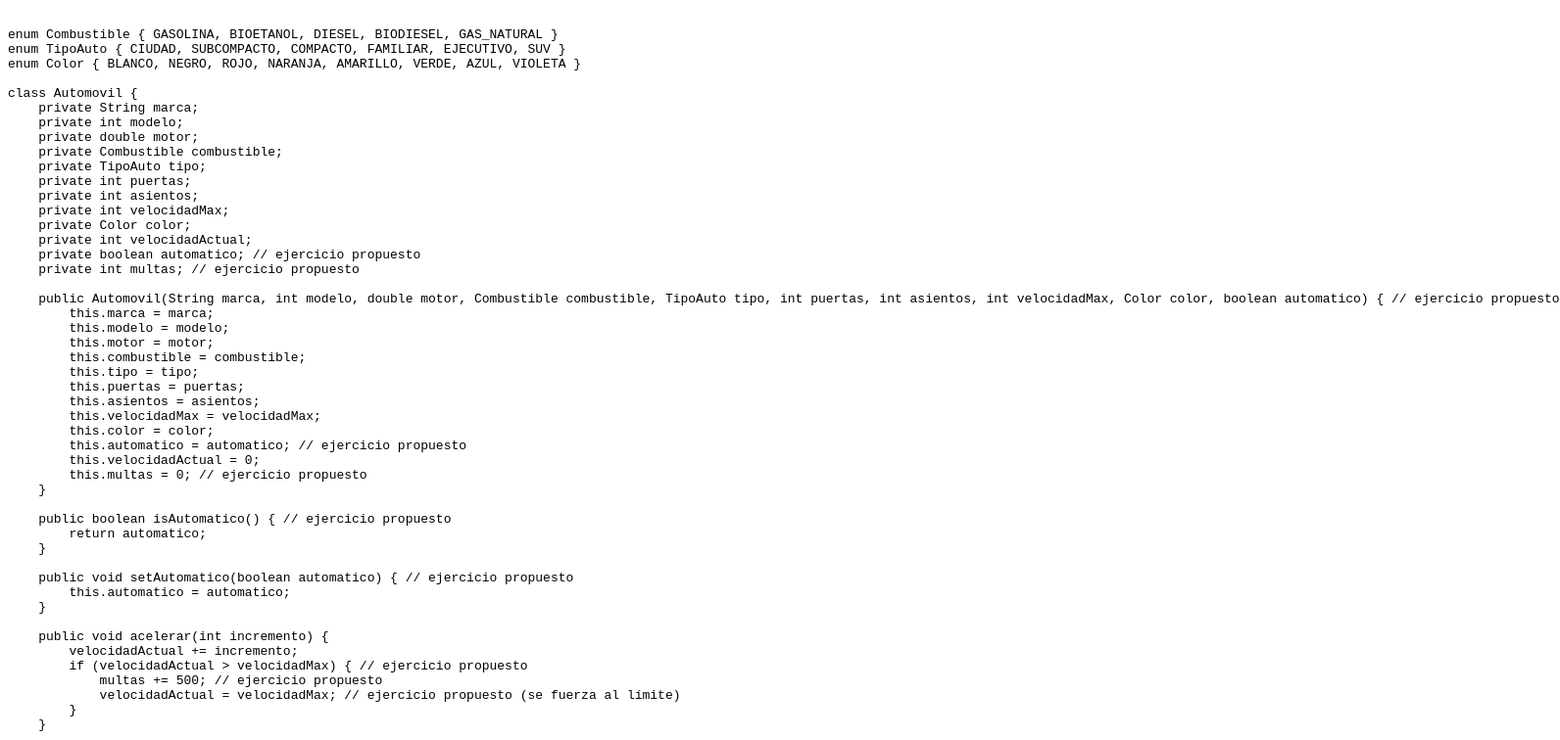
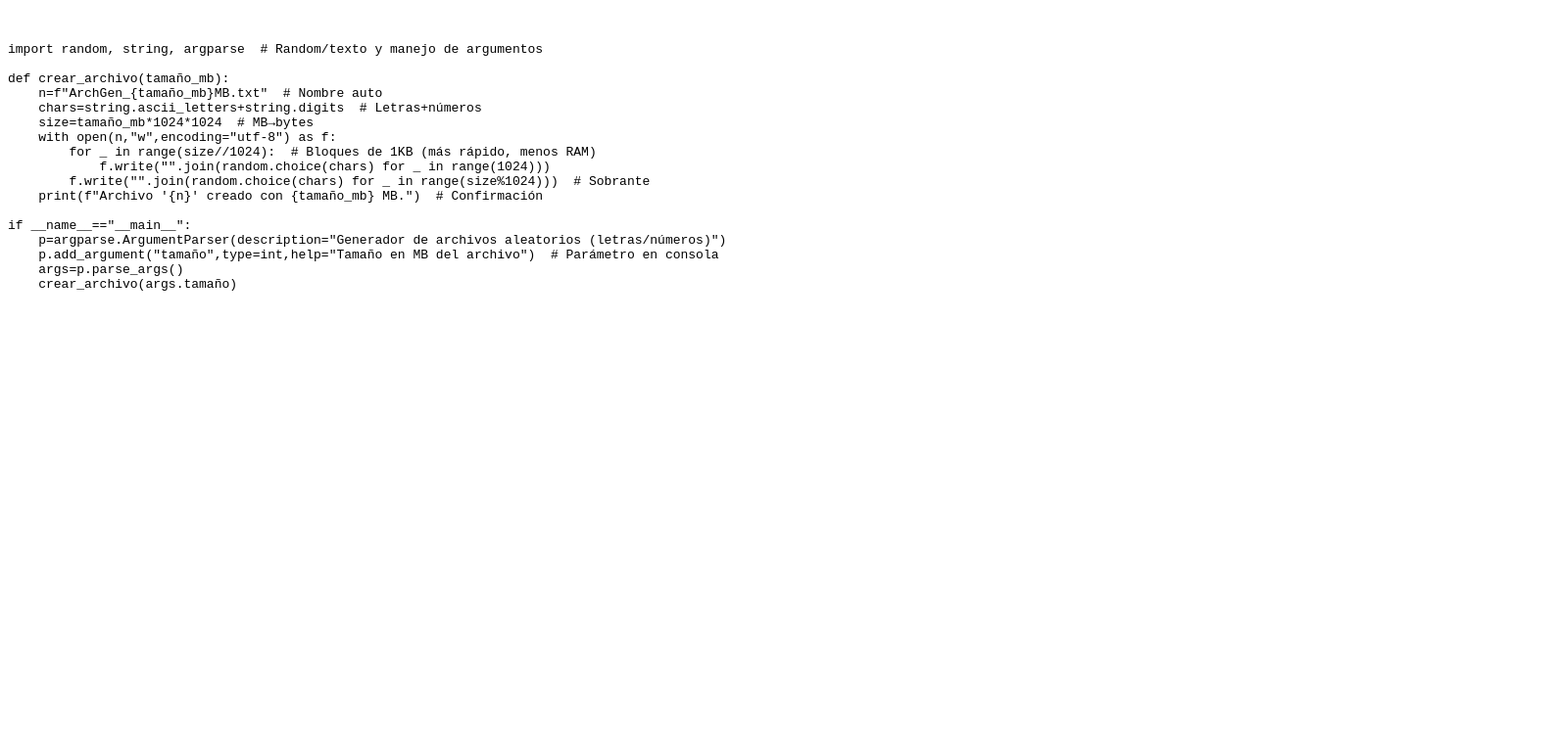
Before and after one commit to Mau2g/5hSoluciones, a plain HTML site: page auto/index.html in a window 1280 px wide. Shown: the top 756 px of the page at 98% size, 1592 px wide, since content can reach past the window. Drawn offline with Linux system fonts and the light colour scheme.

Commit message:
Actualizar index.html
Código python

```diff
--- a/auto/index.html
+++ b/auto/index.html
@@ -7,110 +7,24 @@
 <body>
 <pre>
 
-enum Combustible { GASOLINA, BIOETANOL, DIESEL, BIODIESEL, GAS_NATURAL }
-enum TipoAuto { CIUDAD, SUBCOMPACTO, COMPACTO, FAMILIAR, EJECUTIVO, SUV }
-enum Color { BLANCO, NEGRO, ROJO, NARANJA, AMARILLO, VERDE, AZUL, VIOLETA }
 
-class Automovil {
-    private String marca;
-    private int modelo;
-    private double motor;
-    private Combustible combustible;
-    private TipoAuto tipo;
-    private int puertas;
-    private int asientos;
-    private int velocidadMax;
-    private Color color;
-    private int velocidadActual;
-    private boolean automatico; // ejercicio propuesto
-    private int multas; // ejercicio propuesto
+import random, string, argparse  # Random/texto y manejo de argumentos
 
-    public Automovil(String marca, int modelo, double motor, Combustible combustible, TipoAuto tipo, int puertas, int asientos, int velocidadMax, Color color, boolean automatico) { // ejercicio propuesto
-        this.marca = marca;
-        this.modelo = modelo;
-        this.motor = motor;
-        this.combustible = combustible;
-        this.tipo = tipo;
-        this.puertas = puertas;
-        this.asientos = asientos;
-        this.velocidadMax = velocidadMax;
-        this.color = color;
-        this.automatico = automatico; // ejercicio propuesto
-        this.velocidadActual = 0;
-        this.multas = 0; // ejercicio propuesto
-    }
+def crear_archivo(tamaño_mb):
+    n=f"ArchGen_{tamaño_mb}MB.txt"  # Nombre auto
+    chars=string.ascii_letters+string.digits  # Letras+números
+    size=tamaño_mb*1024*1024  # MB→bytes
+    with open(n,"w",encoding="utf-8") as f:
+        for _ in range(size//1024):  # Bloques de 1KB (más rápido, menos RAM)
+            f.write("".join(random.choice(chars) for _ in range(1024)))
+        f.write("".join(random.choice(chars) for _ in range(size%1024)))  # Sobrante
+    print(f"Archivo '{n}' creado con {tamaño_mb} MB.")  # Confirmación
 
-    public boolean isAutomatico() { // ejercicio propuesto
-        return automatico;
-    }
-
-    public void setAutomatico(boolean automatico) { // ejercicio propuesto
-        this.automatico = automatico;
-    }
-
-    public void acelerar(int incremento) {
-        velocidadActual += incremento;
-        if (velocidadActual > velocidadMax) { // ejercicio propuesto
-            multas += 500; // ejercicio propuesto
-            velocidadActual = velocidadMax; // ejercicio propuesto (se fuerza al límite)
-        }
-    }
-
-    public void desacelerar(int decremento) {
-        velocidadActual -= decremento;
-        if (velocidadActual < 0) {
-            velocidadActual = 0;
-        }
-    }
-
-    public void frenar() {
-        velocidadActual = 0;
-    }
-
-    public double tiempoLlegada(double distancia) {
-        if (velocidadActual == 0) return Double.POSITIVE_INFINITY;
-        return distancia / velocidadActual;
-    }
-
-    public boolean tieneMultas() { // ejercicio propuesto
-        return multas > 0;
-    }
-
-    public int valorMultas() { // ejercicio propuesto
-        return multas;
-    }
-
-    public void mostrarDatos() {
-        System.out.println("Marca: " + marca);
-        System.out.println("Modelo: " + modelo);
-        System.out.println("Motor: " + motor);
-        System.out.println("Combustible: " + combustible);
-        System.out.println("Tipo: " + tipo);
-        System.out.println("Puertas: " + puertas);
-        System.out.println("Asientos: " + asientos);
-        System.out.println("Velocidad Max: " + velocidadMax);
-        System.out.println("Color: " + color);
-        System.out.println("Velocidad Actual: " + velocidadActual);
-        System.out.println("Automático: " + automatico); // ejercicio propuesto
-        System.out.println("Multas: " + multas); // ejercicio propuesto
-    }
-
-    public static void main(String[] args) {
-        Automovil a1 = new Automovil("Toyota", 2020, 2.0, Combustible.GASOLINA, TipoAuto.SUV, 4, 5, 180, Color.ROJO, true); // ejercicio propuesto
-        a1.mostrarDatos();
-        a1.velocidadActual = 100;
-        System.out.println("Velocidad actual: " + a1.velocidadActual);
-        a1.acelerar(20);
-        System.out.println("Velocidad actual: " + a1.velocidadActual);
-        a1.desacelerar(50);
-        System.out.println("Velocidad actual: " + a1.velocidadActual);
-        a1.frenar();
-        System.out.println("Velocidad actual: " + a1.velocidadActual);
-        System.out.println("Tiene multas: " + a1.tieneMultas()); // ejercicio propuesto
-        System.out.println("Valor multas: " + a1.valorMultas()); // ejercicio propuesto
-    }
-}
-
+if __name__=="__main__":
+    p=argparse.ArgumentParser(description="Generador de archivos aleatorios (letras/números)")
+    p.add_argument("tamaño",type=int,help="Tamaño en MB del archivo")  # Parámetro en consola
+    args=p.parse_args()
+    crear_archivo(args.tamaño)
 </pre>
 </body>
 </html>
```
